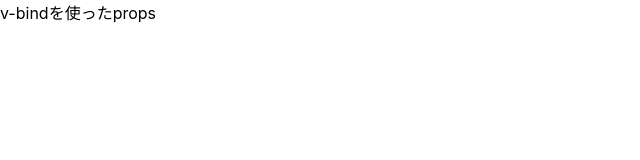
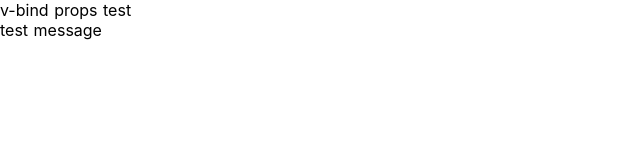
Before and after one commit to KosukeTakahashi0410/nuxt-beginner, a Nuxt app: page / in a window 1280 px wide. Shown: the top 160 px of the page, without its empty margins (0-640 px from the left). Built offline with nearby package versions, Linux system fonts and the light colour scheme.

Commit message:
feat:conflictを作る

```diff
--- a/pages/index.vue
+++ b/pages/index.vue
@@ -4,6 +4,7 @@
       :message="myMessage"
     >
     </Component>
+    <p>{{ test }}</p>
   </div>
 </template>
 
@@ -12,7 +13,8 @@ import Component from '~/components/Component'
 export default {
   data() {
     return {
-      myMessage: 'v-bindを使ったprops'
+      myMessage: 'v-bind props test',
+      test: 'test message'
     }
   },
   components: {
--- /dev/null
+++ b/pages/new1/index.vue
@@ -0,0 +1,9 @@
+<template>
+  <div></div>
+</template>
+
+<script>
+export default {
+
+}
+</script>
--- /dev/null
+++ b/pages/new2/index.vue
@@ -0,0 +1,9 @@
+<template>
+  <div></div>
+</template>
+
+<script>
+export default {
+
+}
+</script>
--- /dev/null
+++ b/pages/new3/index.vue
@@ -0,0 +1,9 @@
+<template>
+  <div></div>
+</template>
+
+<script>
+export default {
+
+}
+</script>
```
